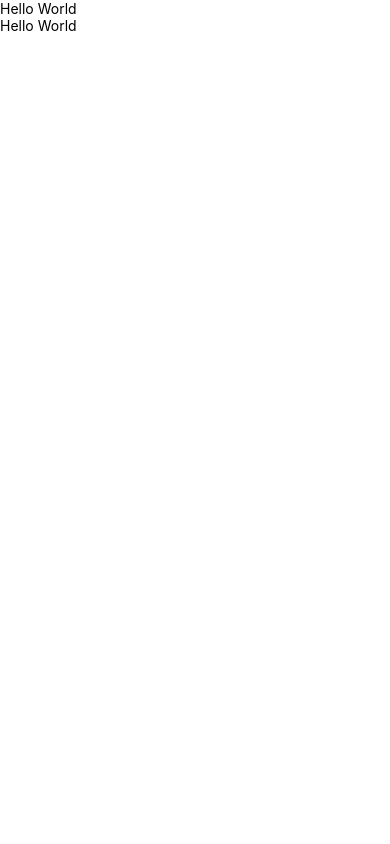
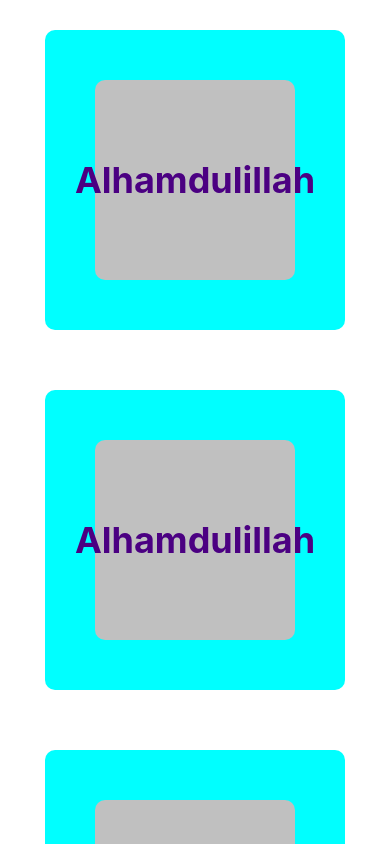
Before and after one commit to Muhammad-Haris-3/AwesomeProject03, a React Native app: screen / in a window 390 px wide. Shown: the top 844 px of the page. Built offline with nearby package versions, Linux system fonts and the light colour scheme.

Commit message:
last commit

```diff
--- a/App.tsx
+++ b/App.tsx
@@ -1,11 +1,11 @@
 import React from 'react';
-import { Text, View } from 'react-native';
+import { View } from 'react-native';
+import MainHeading from './components/MainHeading';
 
 const App = () => {
   return (
     <View>
-      <Text>Hello World</Text>
-      <Text>Hello World</Text>
+      <MainHeading title="Alhamdulillah" />
     </View>
   );
 };
--- /dev/null
+++ b/components/MainHeading.tsx
@@ -0,0 +1,64 @@
+import React from 'react';
+import { StyleSheet, Text, View, ScrollView } from 'react-native';
+
+const MainHeading = (props: { title: string }) => {
+  return (
+    <View style={styles.mainContainer}>
+      <ScrollView>
+        <View style={styles.innerContainer}>
+          <View style={styles.innerMostContainer}>
+            <Text style={styles.text}>{props.title}</Text>
+          </View>
+        </View>
+        <View style={styles.innerContainer}>
+          <View style={styles.innerMostContainer}>
+            <Text style={styles.text}>{props.title}</Text>
+          </View>
+        </View>
+        <View style={styles.innerContainer}>
+          <View style={styles.innerMostContainer}>
+            <Text style={styles.text}>{props.title}</Text>
+          </View>
+        </View>
+        <View style={styles.innerContainer}>
+          <View style={styles.innerMostContainer}>
+            <Text style={styles.text}>{props.title}</Text>
+          </View>
+        </View>
+      </ScrollView>
+    </View>
+  );
+};
+
+const styles = StyleSheet.create({
+  mainContainer: {
+    // justifyContent: 'center',
+    alignItems: 'center',
+    height: '100%',
+    width: '100%',
+  },
+  innerContainer: {
+    justifyContent: 'center',
+    alignItems: 'center',
+    backgroundColor: 'aqua',
+    margin: 30,
+    borderRadius: 10,
+    height: 300,
+    width: 300,
+  },
+  innerMostContainer: {
+    justifyContent: 'center',
+    alignItems: 'center',
+    backgroundColor: 'silver',
+    margin: 10,
+    borderRadius: 10,
+    height: 200,
+    width: 200,
+  },
+  text: {
+    fontSize: 36,
+    fontWeight: 'bold',
+    color: 'indigo',
+  },
+});
+export default MainHeading;
```
